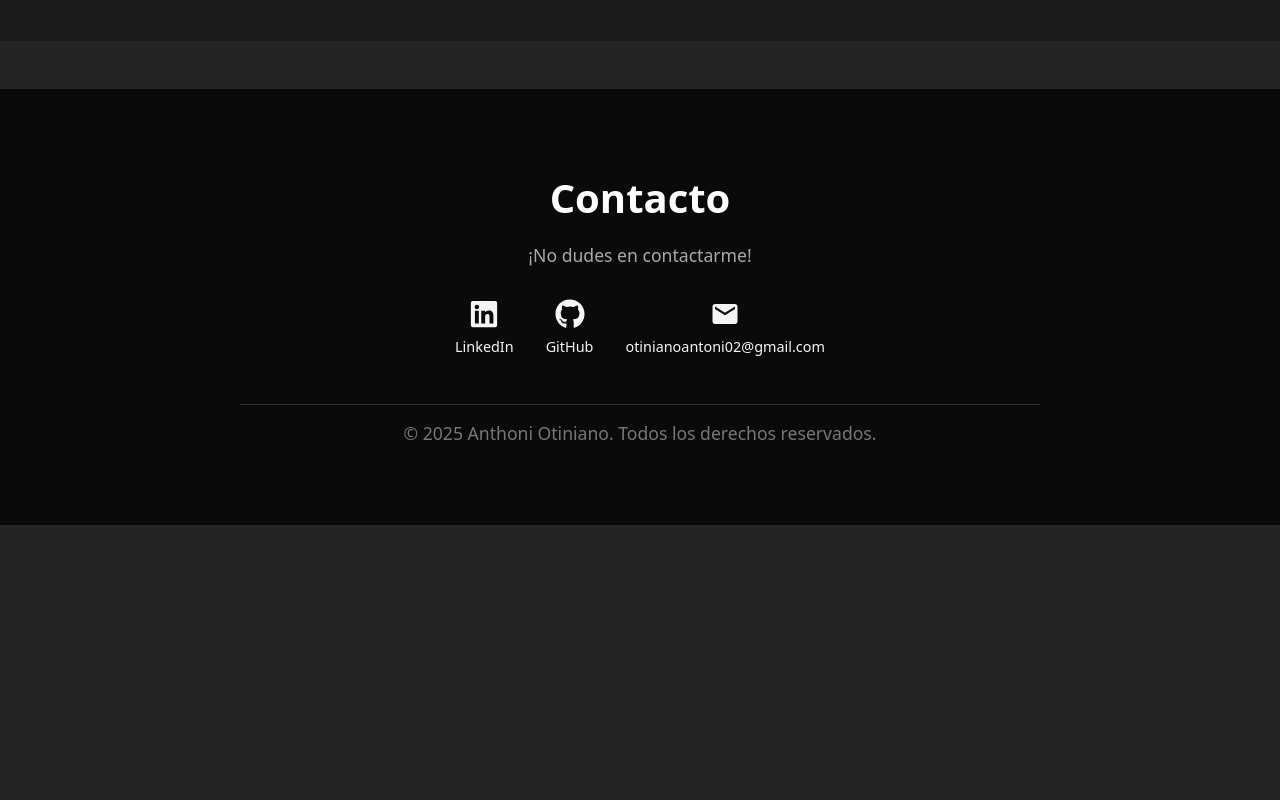
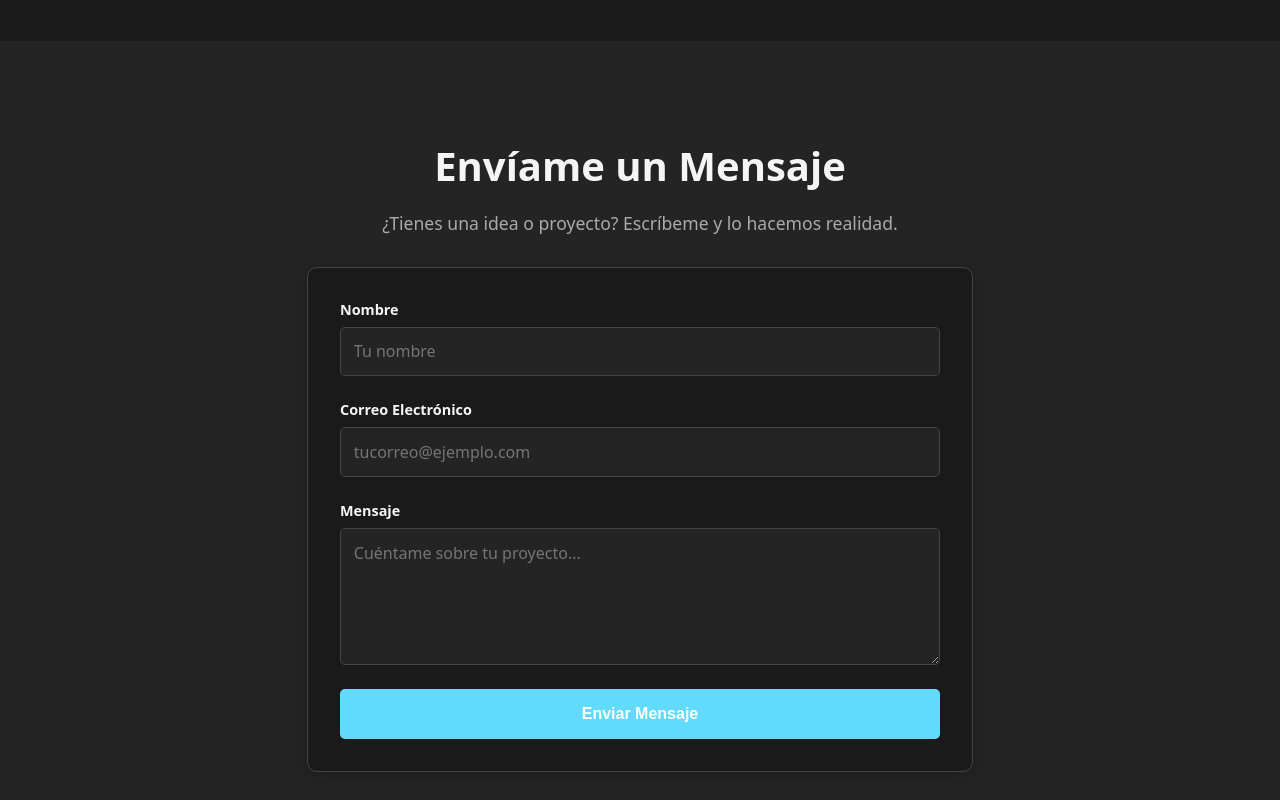
Before and after one commit to toni02022006/My_web_1.1.0, a React (Vite) app: page / in a window 1280 px wide. Shown: the part 3420-4220 px from the top of the page. Before the commit the page ends 3945 px from the top, so only its background shows below. Built offline with nearby package versions, Linux system fonts and the light colour scheme.

Commit message:
formulario para contactarme

```diff
--- a/src/App.jsx
+++ b/src/App.jsx
@@ -5,6 +5,7 @@ import Navbar from './components/Navbar'
 import Services from './components/Services' // <-- 1. IMPORTA
 import Projects from './components/Projects'
 import AboutMe from './components/AboutMe'
+import ContactForm from './components/ContactForm'
 import Footer from './components/Footer'
 
 function App() {
@@ -15,6 +16,7 @@ function App() {
       <Services /> {/* <-- 2. AÑÁDELO AQUÍ */}
       <Projects />
       <AboutMe />
+      <ContactForm />
       <Footer />
     </div>
   )
--- /dev/null
+++ b/src/components/ContactForm.jsx
@@ -0,0 +1,48 @@
+// src/components/ContactForm.jsx
+import React from 'react';
+import styles from './ContactForm.module.css';
+
+function ContactForm() {
+  return (
+    <section className={styles.container} id="contacto">
+      <h2 className={styles.title}>Envíame un Mensaje</h2>
+      <p className={styles.subtitle}>¿Tienes una idea o proyecto? Escríbeme y lo hacemos realidad.</p>
+
+      <div className={styles.formWrapper}>
+        {/* ATRIBUTOS CLAVE PARA NETLIFY:
+            name="contacto" -> Nombre del formulario en el panel de Netlify
+            method="POST"   -> Método de envío
+            data-netlify="true" -> Activa la magia de Netlify
+        */}
+        <form
+          name="contacto"
+          method="POST"
+          data-netlify="true"
+          className={styles.form}
+        >
+          {/* Input oculto obligatorio para React + Netlify */}
+          <input type="hidden" name="form-name" value="contacto" />
+
+          <div className={styles.inputGroup}>
+            <label htmlFor="nombre">Nombre</label>
+            <input type="text" name="nombre" id="nombre" required placeholder="Tu nombre" />
+          </div>
+
+          <div className={styles.inputGroup}>
+            <label htmlFor="email">Correo Electrónico</label>
+            <input type="email" name="email" id="email" required placeholder="tucorreo@ejemplo.com" />
+          </div>
+
+          <div className={styles.inputGroup}>
+            <label htmlFor="mensaje">Mensaje</label>
+            <textarea name="mensaje" id="mensaje" rows="5" required placeholder="Cuéntame sobre tu proyecto..."></textarea>
+          </div>
+
+          <button type="submit" className={styles.submitBtn}>Enviar Mensaje</button>
+        </form>
+      </div>
+    </section>
+  );
+}
+
+export default ContactForm;
--- /dev/null
+++ b/src/components/ContactForm.module.css
@@ -0,0 +1,82 @@
+/* src/components/ContactForm.module.css */
+.container {
+  padding: 4rem 2rem;
+  background-color: var(--bg-color); /* Usa tu variable de tema */
+  text-align: center;
+}
+
+.title {
+  font-size: 2.5rem;
+  color: var(--text-color);
+  margin-bottom: 0.5rem;
+}
+
+.subtitle {
+  color: var(--text-secondary);
+  margin-bottom: 2rem;
+  font-size: 1.1rem;
+}
+
+.formWrapper {
+  max-width: 600px;
+  margin: 0 auto;
+  background-color: var(--card-bg);
+  padding: 2rem;
+  border-radius: 10px;
+  border: 1px solid var(--border-color);
+  box-shadow: 0 4px 20px rgba(0, 0, 0, 0.2);
+}
+
+.form {
+  display: flex;
+  flex-direction: column;
+  gap: 1.5rem;
+}
+
+.inputGroup {
+  text-align: left;
+  display: flex;
+  flex-direction: column;
+  gap: 0.5rem;
+}
+
+.inputGroup label {
+  color: var(--text-color);
+  font-weight: bold;
+  font-size: 0.9rem;
+}
+
+.inputGroup input,
+.inputGroup textarea {
+  padding: 0.8rem;
+  border-radius: 5px;
+  border: 1px solid var(--border-color);
+  background-color: var(--bg-color);
+  color: var(--text-color);
+  font-size: 1rem;
+  font-family: inherit;
+}
+
+.inputGroup input:focus,
+.inputGroup textarea:focus {
+  outline: none;
+  border-color: var(--accent-color);
+  box-shadow: 0 0 0 2px rgba(97, 218, 251, 0.2);
+}
+
+.submitBtn {
+  background-color: var(--accent-color);
+  color: #fff; /* Texto blanco siempre para contraste */
+  padding: 1rem;
+  border: none;
+  border-radius: 5px;
+  font-size: 1rem;
+  font-weight: bold;
+  cursor: pointer;
+  transition: transform 0.2s, opacity 0.2s;
+}
+
+.submitBtn:hover {
+  transform: translateY(-2px);
+  opacity: 0.9;
+}
```
